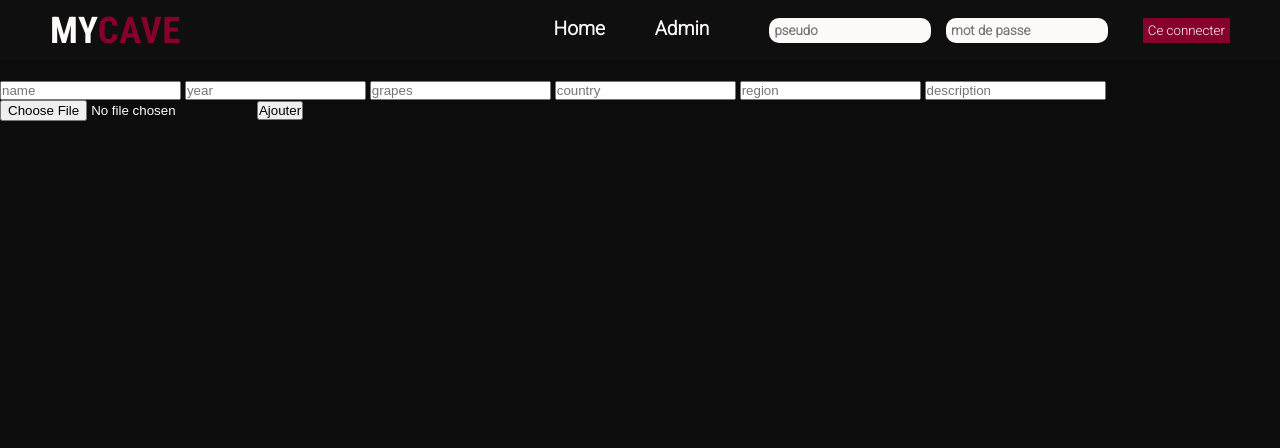
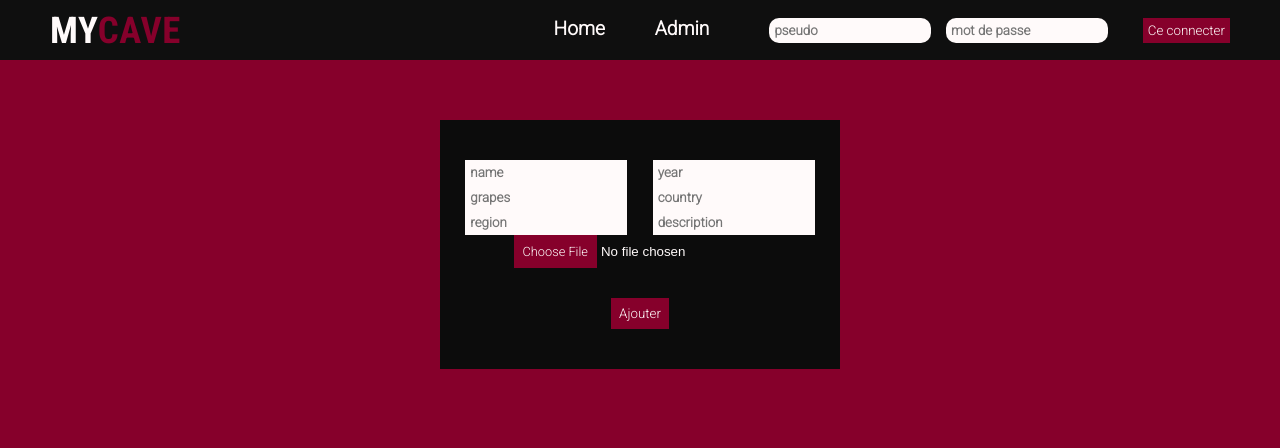
Before and after one commit to Ruwhaaa/my_cave, a PHP site: page /admin in a window 1280 px wide. Shown: the top 448 px of the page. Run offline with PHP 8.4, Linux system fonts and the light colour scheme; data that the repository does not hold is empty.

Commit message:
finishing front

```diff
--- a/php/templates/admin.php
+++ b/php/templates/admin.php
@@ -7,7 +7,8 @@ $length = count($response);
 <?php if(isset($_GET['msg'])) : ?>
     <p><?php echo $_GET['msg']; ?></p>
 <?php endif; ?>
-<form action="adminForm" method="POST" id="add" enctype="multipart/form-data">
+    <section id="display">
+        <form action="adminForm" method="POST" id="add" enctype="multipart/form-data" class="card">
                 <label for="name">
                     <input type="text" name="name" id="name" placeholder="name" required>
                 </label>
@@ -26,41 +27,50 @@ $length = count($response);
                 <label for="description">
                     <input type="text" name="description" id="description" placeholder="description" required>
                 </label>
+                <div class="bottom">
                     <label for="picture">
                         <input type="hidden" name="MAX_FILE_SIZE" value="4194304">
                         <input type="file" name="picture" id="picture" placeholder="choisir une image" required>
                     </label>
                     <input type="submit" value="Ajouter">
+                </div>
         </form>
     <?php for ($i = 0; $i < $length; $i++): ?>
-    <tr>
-        <form action="adminForm&id=<?php echo $response[$i]['id'] ?>" method="post" enctype="multipart/form-data">
+            <form action="adminForm&id=<?php echo $response[$i]['id'] ?>" method="post" enctype="multipart/form-data" class="card">
+                <div class="between">
+                    <div class="input">
                         <?php foreach ($response[$i] as $key => $value): ?>
-            <?php if ($key === 'picture'): ?>
-                <td>
-                    <img src="src/img/<?php echo $value ?>" alt="picture">
-                    <label for="picture">
-                        <input type="file" name="picture" required value="<?php echo $response[$i]['image']?>">
-                        <input type="hidden" name="MAX_FILE_SIZE" value="4194304">
-                    </label>
-                </td>
-            <?php endif; ?>
                             <?php if ($key === 'id'): ?>
-                <td>
-                    <?php echo $value; ?>
-                </td>
+                                <div class="space">
+                                    <h4><?php echo $key ?></h4>
+                                    <p><?php echo $value; ?></p>
+                                </div>
                             <?php endif; ?>
                             <?php if ($key !== 'picture' && $key !== 'id'): ?>
-                <td>
+                                <div class="space">
+                                    <h4><?php echo $key ?></h4>
                                     <label for="<?php echo $key ?>">
                                         <input type="text" name="<?php echo $key ?>" required value="<?php echo $value ?>">
                                     </label>
-                </td>
+                                </div>
                             <?php endif; ?>
                         <?php endforeach; ?>
-        <td><input type="submit" value="update"></td>
-            <td><a href="delete&id=<?php echo $response[$i]['id'] ?>">delete</a></td>
+                    </div>
+                    <div class="picture">
+                        <img src="src/img/<?php echo $value ?>" alt="picture">
+                    </div>
+                </div>
+                <div class="bottom">
+                    <label for="picture" class="file">
+                        <input type="file" name="picture" required>
+                        <input type="hidden" name="MAX_FILE_SIZE" value="4194304">
+                    </label>
+                    <div class="button">
+                        <button type="submit" value="update">update</button>
+                        <button><a href="delete&id=<?php echo $response[$i]['id'] ?>">delete</a></button>
+                    </div>
+                </div>
             </form>
-    </tr>
     <?php endfor; ?>
+    </section>
 </main>
--- a/src/css/admin.css
+++ b/src/css/admin.css
@@ -8,7 +8,7 @@ body {
     display: flex;
     justify-content: center;
     color: #FFFAFA;
-    background-color: #0c0c0c;
+    background-color: #86002B;
     font-size: 1rem;
 }
 
@@ -84,12 +84,128 @@ header > nav > ul > li > form > input {
     font-weight: 500;
 }
 
+.space > label > input, #display > form > label > input {
+    background-color: #FFFAFA;
+    font-family: "Roboto", sans-serif;
+    border: none;
+    font-weight: 700;
+    padding: 5px;
+}
+
+.bottom > label > input {
+
+}
+
+form > .bottom >.button > input {
+    font-family: "Roboto", sans-serif;
+    padding: 8px;
+    border: none;
+    background-color: #86002B;
+    color: #FFFAFA;
+    font-weight: 500;
+}
+
+#display > form > .bottom > input {
+    font-family: "Roboto", sans-serif;
+    padding: 8px;
+    border: none;
+    background-color: #86002B;
+    margin-top: 30px;
+    color: #FFFAFA;
+    font-weight: 500;
+}
+
+form > .bottom >.button > button {
+    font-size: 0.8rem;
+    font-family: "Roboto", sans-serif;
+    text-decoration: none;
+    padding: 9px;
+    border: none;
+    background-color: #86002B;
+    color: #FFFAFA;
+    font-weight: 500;
+}
+
+form > .bottom >.button > button > a {
+    text-decoration: none;
+    color: #FFFAFA;
+}
+
 .cave {
     color: #86002B;
 }
 
-#add {
-    margin-top: 80px;
+#display {
+    display: flex;
+    margin-top: 120px;
+    justify-content: space-evenly;
+    flex-wrap: wrap;
+}
+
+#display > form {
+    padding: 40px 0;
+    display: flex;
+    align-items: center;
+    justify-content: space-evenly;
+    flex-wrap: wrap;
+    background-color: #0c0c0c;
+    max-width: 400px;
+}
+
+.input {
+    display: flex;
+    flex-direction: column;
+    flex-wrap: wrap;
+}
+
+.picture {
+    height: 100%;
+    background-color: rgba(128, 0, 43, 0.8);
+    display: flex;
+    flex-direction: row;
+    align-items: center;
+    padding: 0 35px;
+}
+
+.bottom {
+    display: flex;
+    align-items: center;
+    flex-direction: column;
+}
+
+.file {
+    padding: 20px;
+}
+
+.space {
+    padding: 3px;
+}
+
+.space > h4 {
+    font-weight: 500;
+    padding-bottom: 3px;
+}
+
+.between {
+    width: 100%;
+    display: flex;
+    justify-content: space-evenly;
+    flex-direction: row;
+}
+
+::-webkit-file-upload-button {
+    font-size: 0.8rem;
+    font-family: "Roboto", sans-serif;
+    text-decoration: none;
+    padding: 9px;
+    border: none;
+    background-color: #86002B;
+    color: #FFFAFA;
+    font-weight: 500;
+}
+
+.card {
+    margin-bottom: 80px;
 }
 
 img {
```
Also changed, not shown: src/img/60d1c878c34f3_viticcio.png (added). Lines whose indentation alone changed are shown as unchanged.
